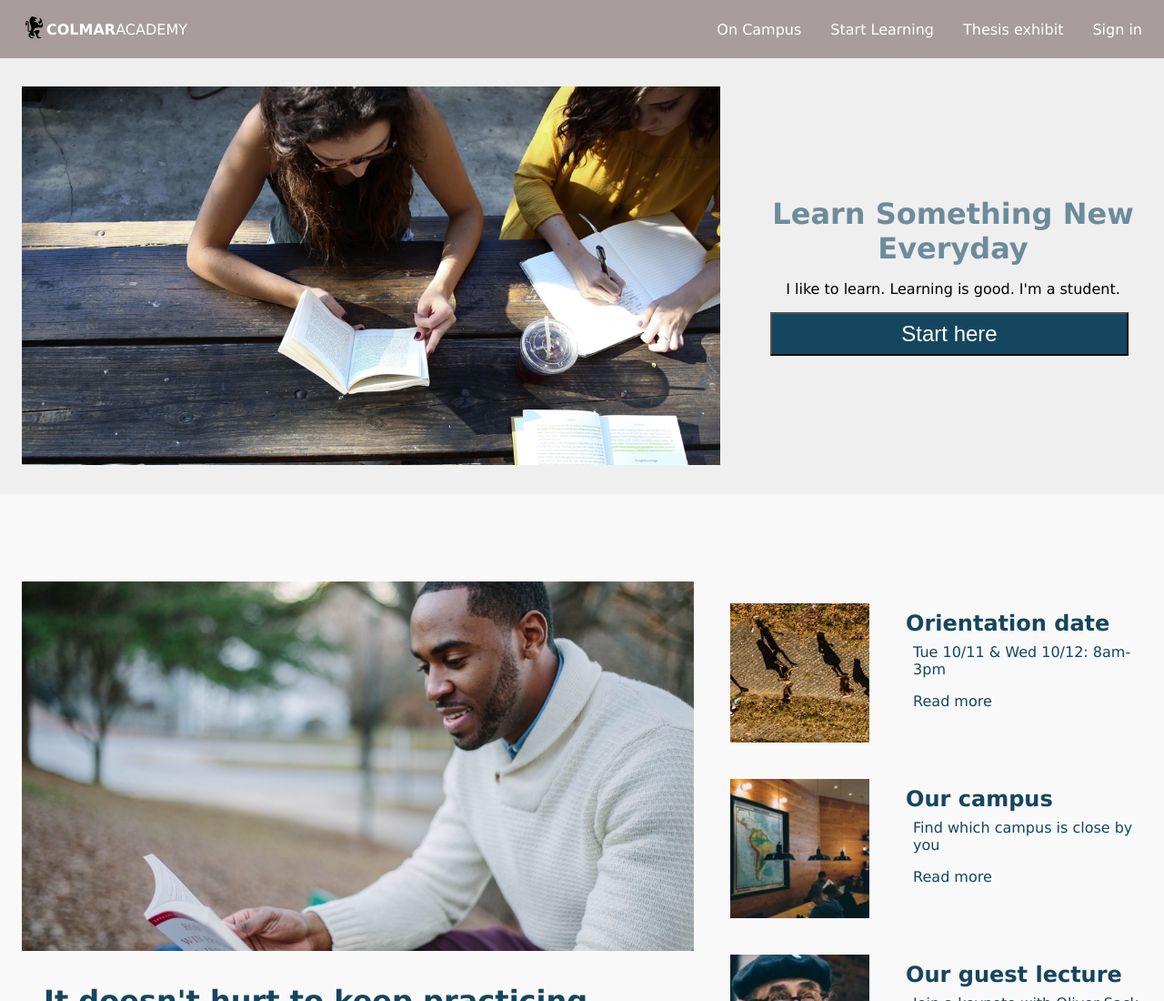
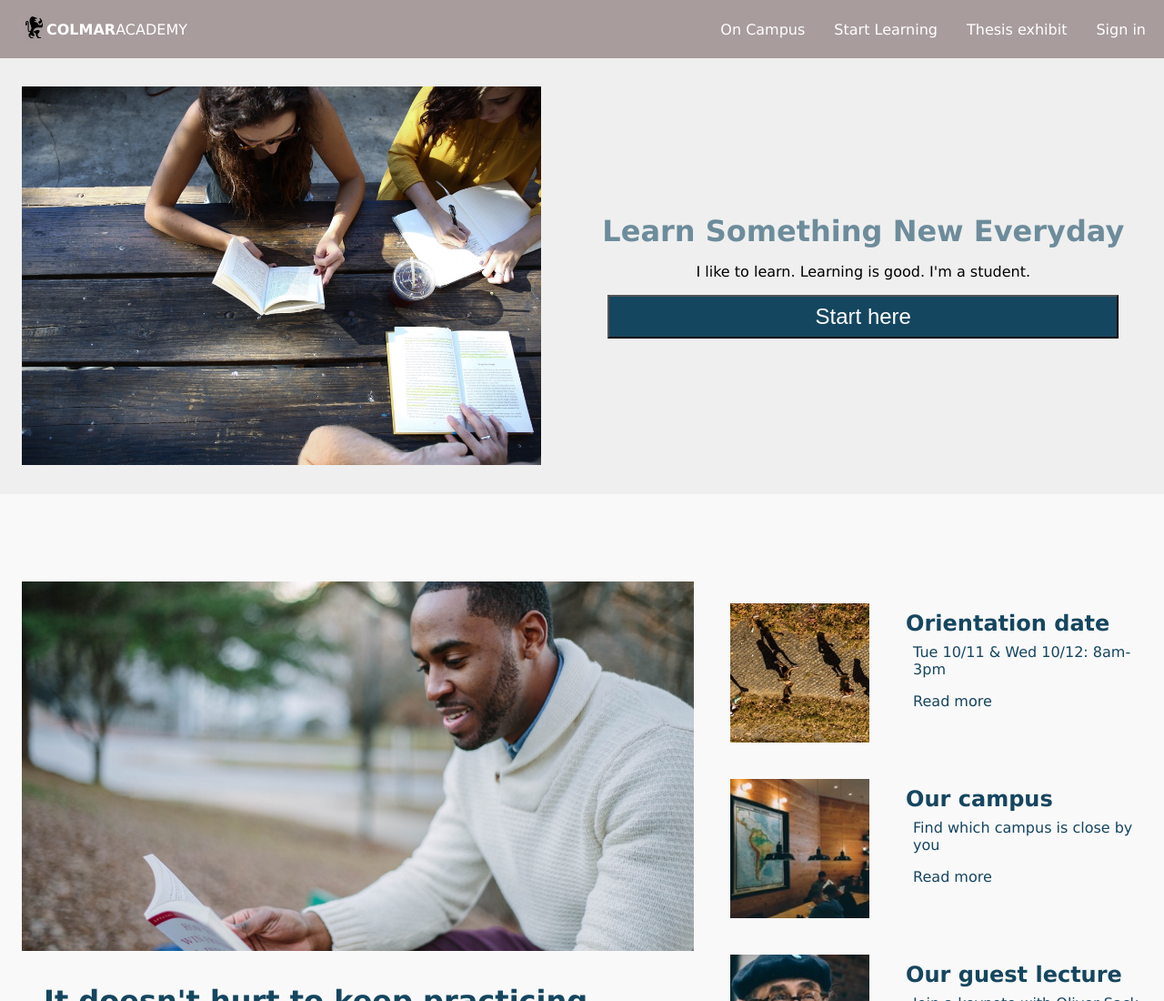
Before and after one commit to paulallencard/colmar-, a plain HTML site: page index.html in a window 1280 px wide. Shown: the top 1100 px of the page at 91% size. Drawn offline with Linux system fonts and the light colour scheme.

Commit message:
please please

```diff
--- a/resources/css/style.css
+++ b/resources/css/style.css
@@ -78,6 +78,7 @@ header .webname .colmar {
     justify-content: center;
     align-items: center;
     margin-right: 0.5rem;
+    width: 100%;
 
 
 
@@ -109,7 +110,7 @@ header .mobile {
 
     header .mobile {
         display: block;
-        max-width: 100%;
+        width: 100%;
 
     }
 
@@ -169,6 +170,7 @@ header .mobile {
     flex-direction: column;
     align-content: center;
     justify-content: center;
+    width: 100%;
 
 
 
@@ -192,7 +194,7 @@ button {
     background-size: 200% 100%;
     background-position: right bottom;
     transition: all .8s ease-out;
-    margin-right: 0.5rem;
+
 }
 
 button:hover {
```
